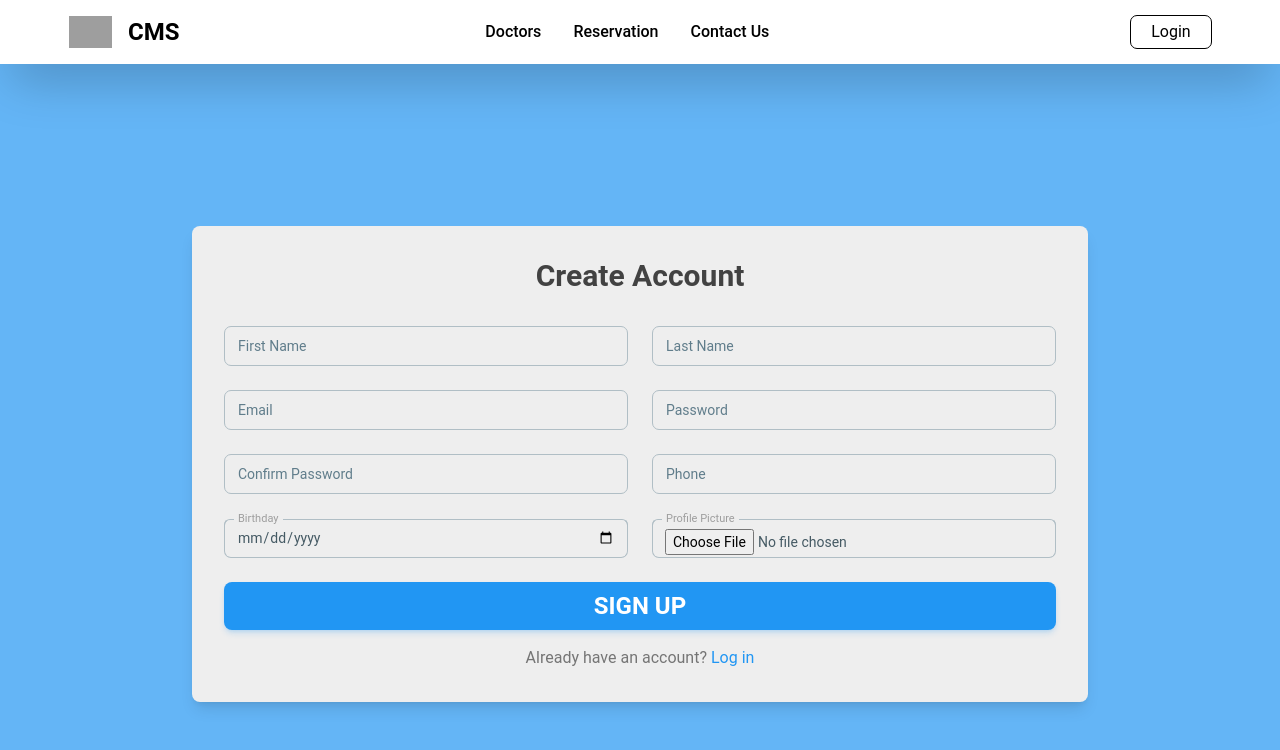
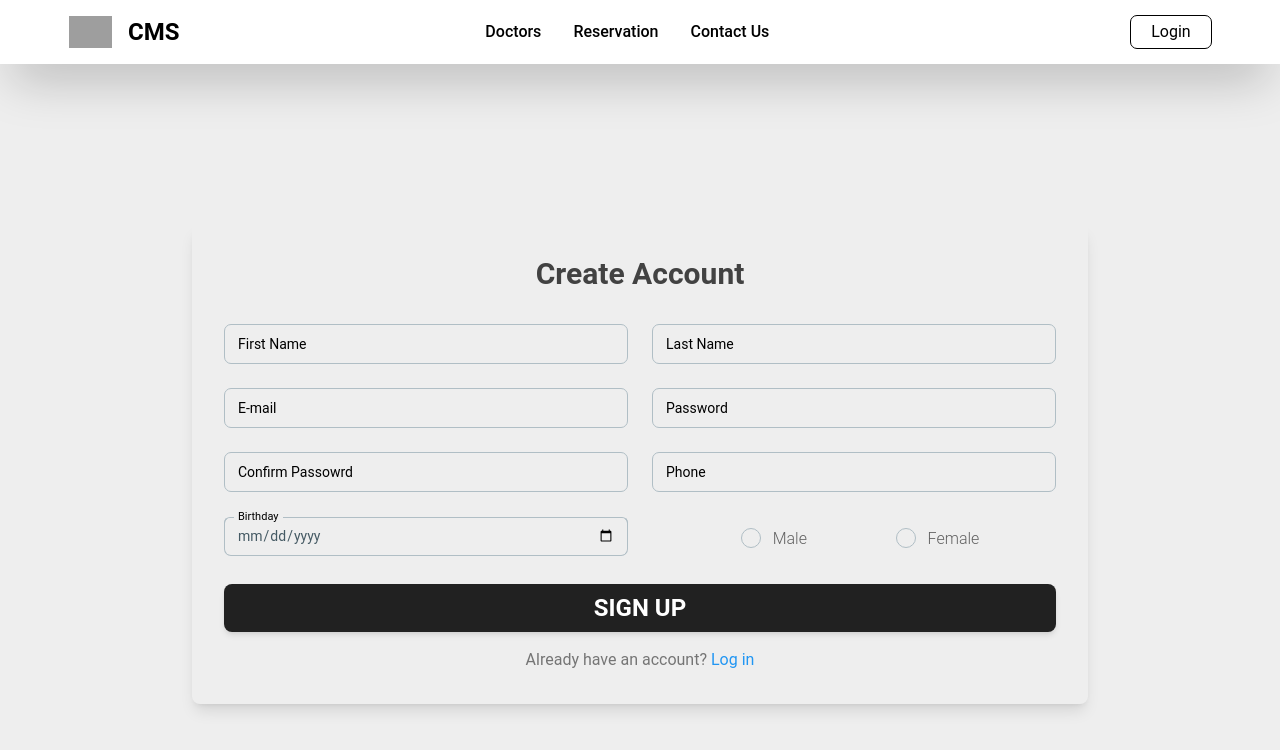
Before and after one commit to beshoy-mounir/CMS, a React (Vite) app: page /signup in a window 1280 px wide. Shown: the top 750 px of the page. Built offline with nearby package versions, Linux system fonts and the light colour scheme; no server answers; grey boxes are pictures that could not be loaded.

Commit message:
NavBar.jsx :  comminted Profile page / Login .jsx : edited design colors / SignUp.jsx : replace image with gender + edited design colors

```diff
--- a/src/Pages/UserLayout/Log in/LogIn.jsx
+++ b/src/Pages/UserLayout/Log in/LogIn.jsx
@@ -1,113 +1,117 @@
-import axios from 'axios'
-import { useEffect, useState } from 'react'
-import { Link, useNavigate } from 'react-router-dom'
-import { Button, Input } from '@material-tailwind/react'
-import { useForm } from 'react-hook-form'
+import axios from "axios";
+import { useEffect, useState } from "react";
+import { Link, useNavigate } from "react-router-dom";
+import { Button, Input } from "@material-tailwind/react";
+import { useForm } from "react-hook-form";
 
 const LogIn = () => {
-	const [users, setUsers] = useState([])
-	const navigate = useNavigate()
+    const [users, setUsers] = useState([]);
+    const navigate = useNavigate();
     const {
         register,
         handleSubmit,
         formState: { errors },
-	} = useForm()
+    } = useForm();
 
     const fetchUsers = async () => {
         try {
-			const { data } = await axios.get(`${import.meta.env.VITE_USERS}`)
-			setUsers(data)
+            const { data } = await axios.get(`${import.meta.env.VITE_USERS}`);
+            setUsers(data);
         } catch (error) {
-			console.error('Failed to fetch users:', error.message)
+            console.error("Failed to fetch users:", error.message);
         }
-	}
+    };
 
     useEffect(() => {
-		fetchUsers()
-	}, [])
+        fetchUsers();
+    }, []);
 
     const onSubmit = (data) => {
         const validUser = users?.find(
-			(user) => user.email === data.email && user.password === data.password
-		)
+            (user) =>
+                user.email === data.email && user.password === data.password
+        );
 
         if (validUser) {
-			localStorage.setItem('pi', validUser.id)
-			navigate('/home')
-			location.reload()
+            localStorage.setItem("pi", validUser.id);
+            navigate("/home");
+            location.reload();
         } else {
-			alert('Invalid email or password. Please try again.')
+            alert("Invalid email or password. Please try again.");
         }
-	}
+    };
 
     return (
-		<div className='min-h-screen flex justify-center items-center bg-blue-300 dark:bg-gray-800'>
-			<div className='flex flex-col justify-evenly items-center gap-5 w-1/3 cxs:w-full csm:w-4/5 cmd:w-3/5 clg:w-2/3 h-3/5 p-5 rounded-lg bg-white dark:bg-gray-700 shadow-lg'>
-				<h1 className='font-bold text-2xl text-gray-800 dark:text-white'>
+        <div className="min-h-screen flex justify-center items-center bg-gray-200 dark:bg-gray-800">
+            <div className="flex flex-col justify-evenly items-center gap-5 w-1/3 cxs:w-full csm:w-4/5 cmd:w-3/5 clg:w-2/3 h-3/5 p-5 rounded-lg bg-white dark:bg-gray-700 shadow-lg">
+                <h1 className="font-bold text-2xl text-gray-800 dark:text-white">
                     Log In
                 </h1>
                 <form
-					className='flex flex-col justify-around items-center gap-5 w-5/6'
-					onSubmit={handleSubmit(onSubmit)}
-				>
+                    className="flex flex-col justify-around items-center gap-5 w-5/6"
+                    onSubmit={handleSubmit(onSubmit)}>
                     {/* Email Field */}
-					<div className='w-full'>
+                    <div className="w-full">
                         <Input
-							label='Email'
-							type='email'
-							{...register('email', {
-								required: 'Email is required',
+                            label={
+                                <span className="text-black dark:text-white">
+                                    E-mail
+                                </span>
+                            }
+                            className="text-black dark:text-white"
+                            type="email"
+                            {...register("email", {
+                                required: "Email is required",
                                 pattern: {
                                     value: /^\S+@\S+$/i,
-									message: 'Invalid email format',
+                                    message: "Invalid email format",
                                 },
                             })}
                             error={!!errors.email}
                         />
                         {errors.email && (
-							<span className='text-red-500 text-sm'>
+                            <span className="text-red-500 text-sm">
                                 {errors.email.message}
                             </span>
                         )}
                     </div>
 
                     {/* Password Field */}
-					<div className='w-full'>
+                    <div className="w-full">
                         <Input
-							label='Password'
-							type='password'
-							{...register('password', {
-								required: 'Password is required',
+                            label={
+                                <span className="text-black dark:text-white">
+                                    Password
+                                </span>
+                            }
+                            className="text-black dark:text-white"
+                            type="password"
+                            {...register("password", {
+                                required: "Password is required",
                             })}
                             error={!!errors.password}
                         />
                         {errors.password && (
-							<span className='text-red-500 text-sm'>
+                            <span className="text-red-500 text-sm">
                                 {errors.password.message}
                             </span>
                         )}
                     </div>
 
                     {/* Submit Button */}
-					<Button
-						type='submit'
-						className='w-full'
-					>
+                    <Button type="submit" className="w-full">
                         Log In
                     </Button>
                 </form>
-				<span className='text-gray-600 dark:text-gray-400'>
-					Don't have an account?{' '}
-					<Link
-						to='/signup'
-						className='text-blue-400'
-					>
+                <span className="text-gray-600 dark:text-gray-400">
+                    Don't have an account?{" "}
+                    <Link to="/signup" className="text-blue-400">
                         Sign Up
                     </Link>
                 </span>
             </div>
         </div>
-	)
-}
+    );
+};
 
-export default LogIn
+export default LogIn;
--- a/src/Pages/UserLayout/Log in/SignUp.jsx
+++ b/src/Pages/UserLayout/Log in/SignUp.jsx
@@ -1,10 +1,13 @@
 import { useForm } from "react-hook-form";
 import axios from "axios";
 import { Link, useNavigate } from "react-router-dom";
-import { Input, Button } from "@material-tailwind/react";
+import { Input, Button, Radio } from "@material-tailwind/react";
+import { useState } from "react";
 
 const SignUp = () => {
     const navigate = useNavigate();
+    const [gender, eGender] = useState(null);
+
     const {
         register,
         handleSubmit,
@@ -12,6 +15,7 @@ const SignUp = () => {
     } = useForm();
 
     const onSubmit = async (data) => {
+        gender == "male" ? (data.gender = "male") : (data.gender = "female");
         let userData = data;
         userData.reservation = [];
         try {
@@ -25,7 +29,7 @@ const SignUp = () => {
 
             await axios.post("https://cms-users.glitch.me/users", userData);
             alert("Account created successfully!");
-            navigate("/*");
+            navigate("/login");
         } catch (error) {
             console.error(
                 "Error during sign up:",
@@ -36,8 +40,8 @@ const SignUp = () => {
     };
 
     return (
-        <div className="min-h-screen flex items-center justify-center bg-blue-300 dark:bg-gray-800">
-            <div className="bg-gray-200 dark:bg-gray-900 w-full max-w-4xl p-8 rounded-lg shadow-lg">
+        <div className="min-h-screen flex items-center justify-center bg-gray-200 dark:bg-gray-800">
+            <div className="dark:bg-gray-700 w-full max-w-4xl p-8 rounded-lg shadow-lg">
                 <h1 className="text-3xl font-bold text-center mb-8 text-gray-800 dark:text-white">
                     Create Account
                 </h1>
@@ -46,7 +50,12 @@ const SignUp = () => {
                     className="grid grid-cols-1 md:grid-cols-2 gap-6">
                     <div>
                         <Input
-                            label="First Name"
+                            label={
+                                <span className="text-black dark:text-white">
+                                    First Name
+                                </span>
+                            }
+                            className="text-black dark:text-white"
                             {...register("firstname", {
                                 required: "First name is required",
                             })}
@@ -61,7 +70,12 @@ const SignUp = () => {
 
                     <div>
                         <Input
-                            label="Last Name"
+                            label={
+                                <span className="text-black dark:text-white">
+                                    Last Name
+                                </span>
+                            }
+                            className="text-black dark:text-white"
                             {...register("lastname", {
                                 required: "Last name is required",
                             })}
@@ -76,7 +90,12 @@ const SignUp = () => {
 
                     <div>
                         <Input
-                            label="Email"
+                            label={
+                                <span className="text-black dark:text-white">
+                                    E-mail
+                                </span>
+                            }
+                            className="text-black dark:text-white"
                             type="email"
                             {...register("email", {
                                 required: "Email is required",
@@ -96,7 +115,12 @@ const SignUp = () => {
 
                     <div>
                         <Input
-                            label="Password"
+                            label={
+                                <span className="text-black dark:text-white">
+                                    Password
+                                </span>
+                            }
+                            className="text-black dark:text-white"
                             type="password"
                             {...register("password", {
                                 required: "Password is required",
@@ -117,7 +141,12 @@ const SignUp = () => {
 
                     <div>
                         <Input
-                            label="Confirm Password"
+                            label={
+                                <span className="text-black dark:text-white">
+                                    Confirm Passowrd
+                                </span>
+                            }
+                            className="text-black dark:text-white"
                             type="password"
                             {...register("confirmpassword", {
                                 required: "Please confirm your password",
@@ -133,7 +162,12 @@ const SignUp = () => {
 
                     <div>
                         <Input
-                            label="Phone"
+                            label={
+                                <span className="text-black dark:text-white">
+                                    Phone
+                                </span>
+                            }
+                            className="text-black dark:text-white"
                             type="tel"
                             {...register("phone", {
                                 required: "Phone number is required",
@@ -149,7 +183,12 @@ const SignUp = () => {
 
                     <div>
                         <Input
-                            label="Birthday"
+                            label={
+                                <span className="text-black dark:text-white">
+                                    Birthday
+                                </span>
+                            }
+                            className="text-black dark:text-white"
                             type="date"
                             {...register("birthday", {
                                 required: "Birthday is required",
@@ -163,27 +202,37 @@ const SignUp = () => {
                         )}
                     </div>
 
-                    <div>
-                        <Input
-                            label="Profile Picture"
-                            type="file"
-                            {...register("image", {
-                                required: "Image is required",
+                    <div className="flex justify-evenly items-center">
+                        <Radio
+                            {...register("gender", {
+                                required: "Gender Is required",
                             })}
-                            error={!!errors.image}
+                            label={
+                                <span className="dark:text-white">Male</span>
+                            }
+                            className="text-black dark:text-white"
+                            color="blue"
+                            error={errors.gender}
+                            onChange={() => eGender("male")}
                         />
-                        {errors.image && (
-                            <span className="text-red-500 text-sm">
-                                {errors.image.message}
-                            </span>
-                        )}
+                        <Radio
+                            {...register("gender", {
+                                required: "Gender Is required",
+                            })}
+                            label={
+                                <span className="dark:text-white">Female</span>
+                            }
+                            className="text-black dark:text-white"
+                            color="blue"
+                            error={errors.gender}
+                            onChange={() => eGender("female")}
+                        />
                     </div>
 
                     <div className="col-span-1 md:col-span-2  ">
                         <Button
                             type="submit"
                             fullWidth
-                            color="blue"
                             ripple="light"
                             className=" w-full p-2 text-2xl">
                             Sign Up
--- a/src/components/NavBar/NavBar.jsx
+++ b/src/components/NavBar/NavBar.jsx
@@ -67,11 +67,11 @@ const NavBar = ({ user }) => {
                                     {user?.email}
                                 </span>
                             </div>
-                            <Link
+                            {/* <Link
                                 to=""
                                 className="block px-4 py-2 text-sm rounded-lg text-gray-700 hover:bg-gray-100 dark:hover:bg-gray-600 dark:text-white dark:hover:text-blue-400">
                                 Profile
-                            </Link>
+                            </Link> */}
                             <Link
                                 to="/myreservations"
                                 className="block px-4 py-2 text-sm rounded-lg text-gray-700 hover:bg-gray-100 dark:hover:bg-gray-600 dark:text-white dark:hover:text-blue-400">
```
Lines whose indentation alone changed are shown as unchanged.
